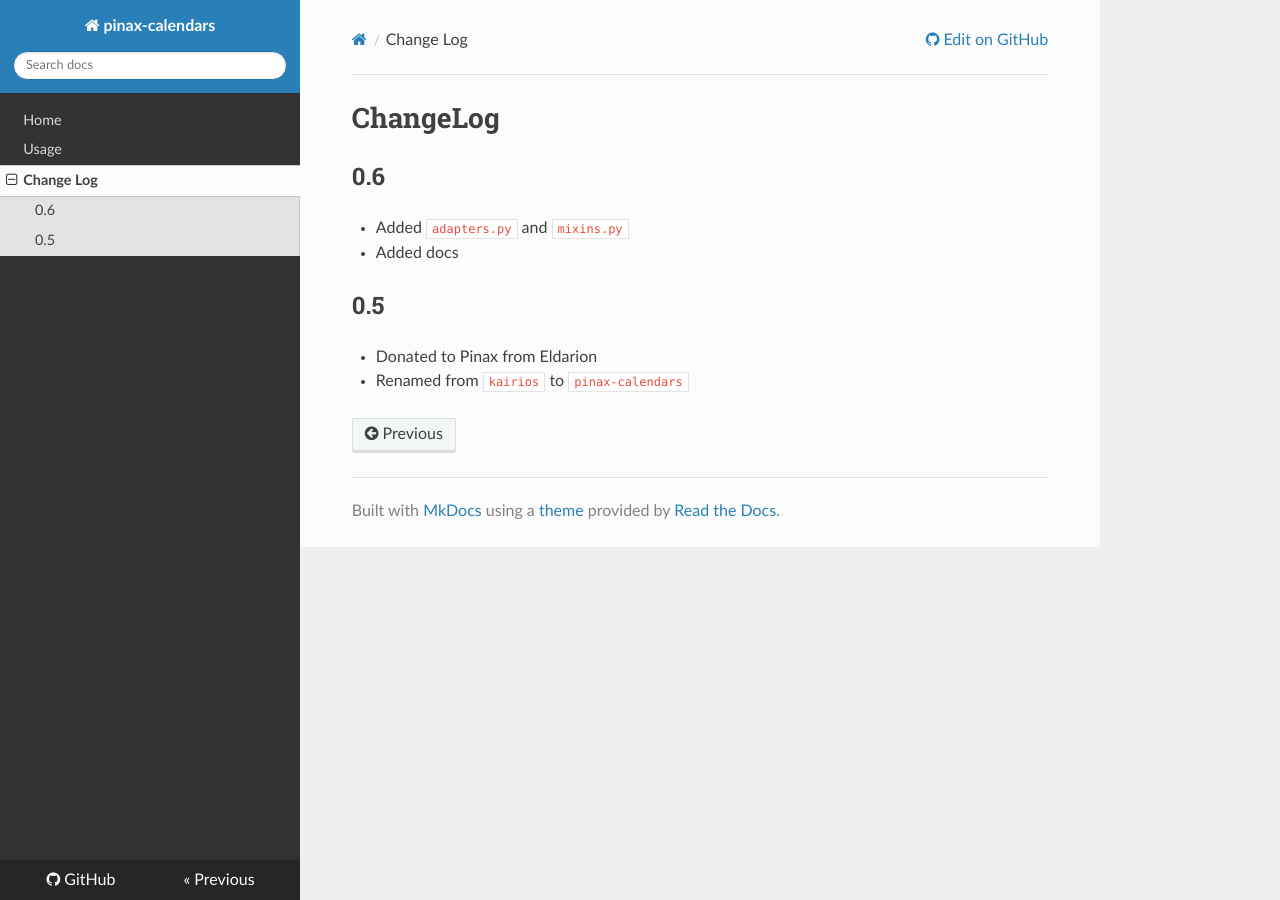
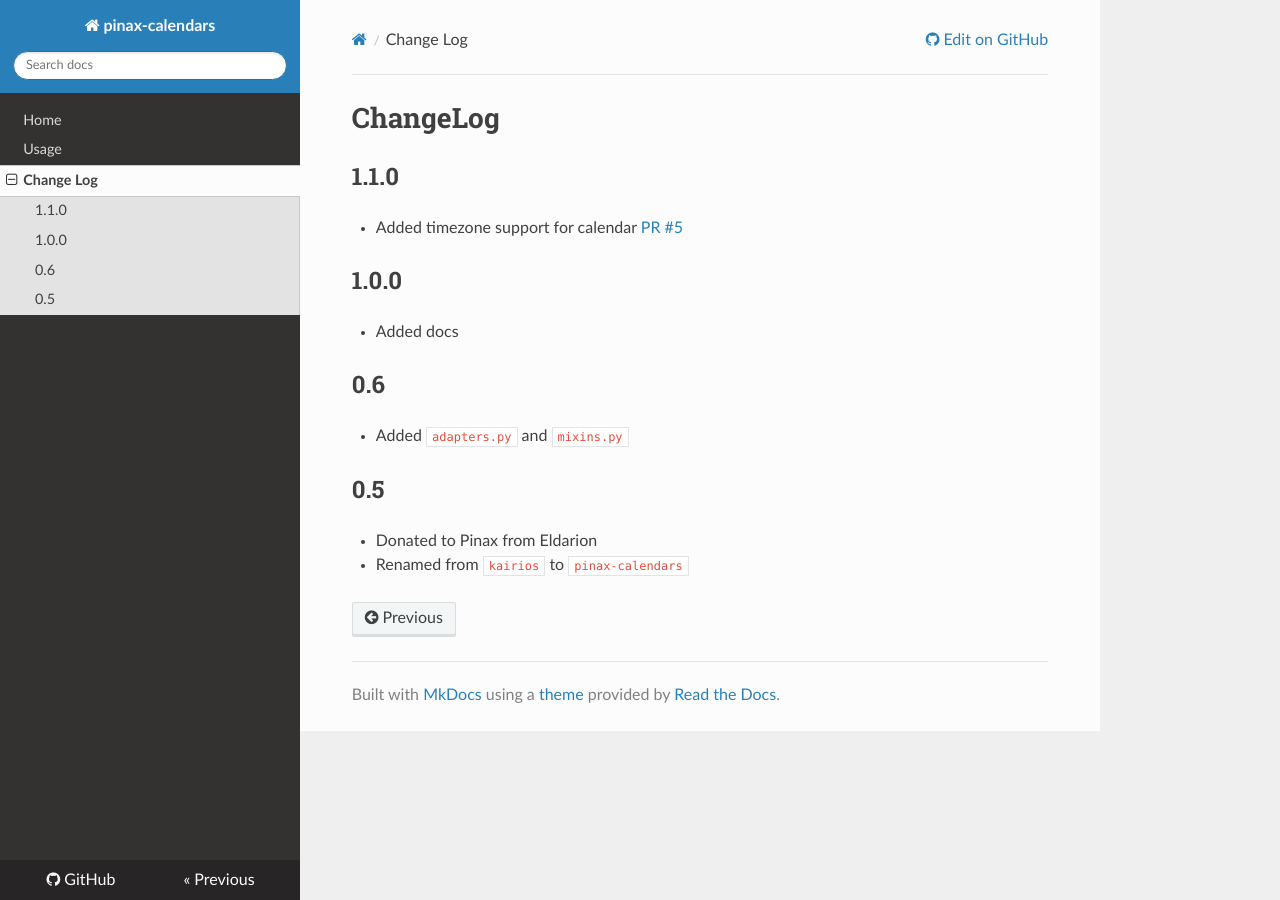
Before and after one commit to pinax/pinax-calendars, an MkDocs documentation site: the page built from docs/changelog.md, in a window 1280 px wide. Built offline with MkDocs 1.6.1, drawn with Linux system fonts in a browser that asks for light colours; nearby versions of some CDN libraries; old or Windows-style settings are respelled for this version of MkDocs.

Commit message:
updated changelog

```diff
--- a/docs/changelog.md
+++ b/docs/changelog.md
@@ -1,9 +1,18 @@
 # ChangeLog
+
+## 1.1.0
+
+- Added timezone support for calendar [PR #5](https://github.com/pinax/pinax-calendars/pull/5)
+
+
+## 1.0.0
+
+- Added docs
+
 
 ## 0.6
 
 - Added `adapters.py` and `mixins.py`
-- Added docs
 
 
 ## 0.5
```
